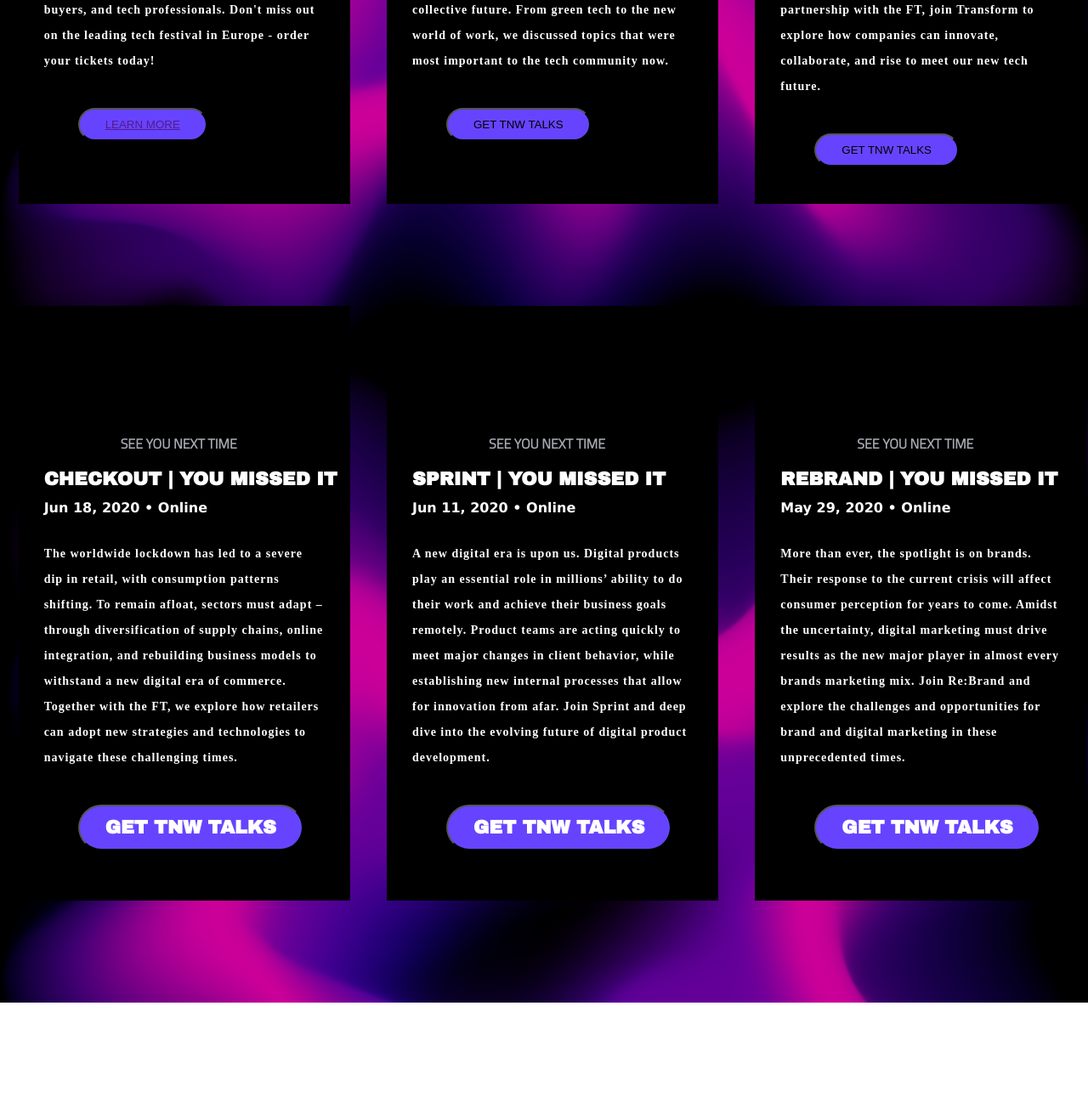
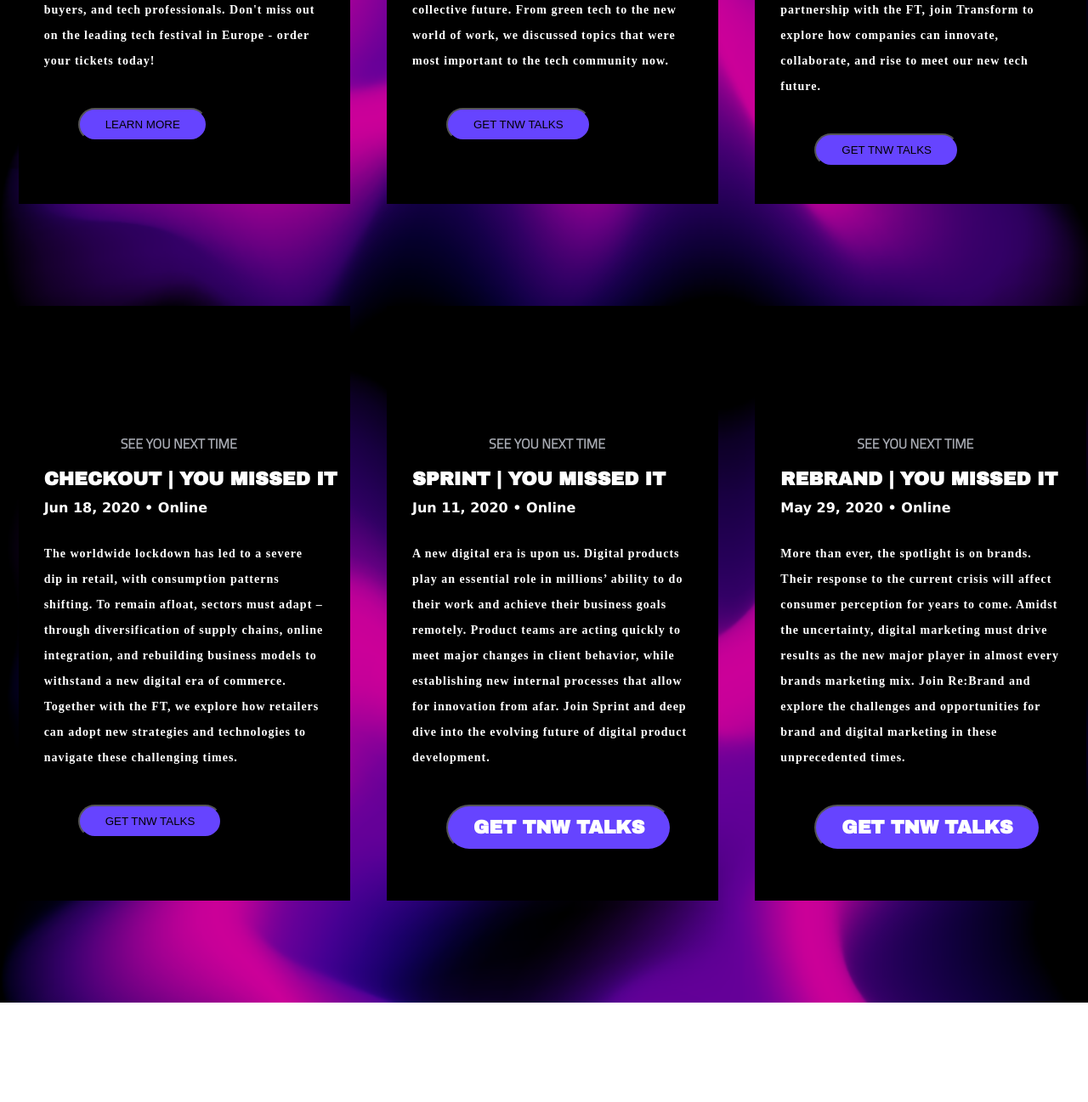
Before and after one commit to DiamondNath07/TNW_Event_Clone, a website: page index.html in a window 1280 px wide. Shown: the part 980-2277 px from the top of the page at 85% size. Drawn offline with Linux system fonts and the light colour scheme; a web font is replaced by a local one.

Commit message:
updated linters

```diff
--- a/index.html
+++ b/index.html
@@ -65,9 +65,7 @@
               leading tech festival in Europe - order your tickets today!
             </p>
             <span>
-              <button class="btn">
-                <a href="">LEARN MORE</a>
-              </button>
+              <button class="btn" type="button">LEARN MORE</button>
             </span>
           </div>
           <div class="feature_B">
@@ -86,7 +84,7 @@
               community now.
             </p>
             <span>
-              <a href=""><button type="button">GET TNW TALKS</button></a>
+              <button type="button">GET TNW TALKS</button>
             </span>
           </div>
           <div class="feature_C">
@@ -125,9 +123,7 @@
               these challenging times.
             </p>
             <span>
-              <button class="btn">
-                <label><a href="">GET TNW TALKS</a></label>
-              </button>
+              <button class="btn" type="button">GET TNW TALKS</button>
             </span>
           </div>
           <div class="feature_E">
@@ -288,7 +284,7 @@
 
       <div class="article_2">
         <div class="card_1">
-          <span><img src="./css/image/logo 2.png" alt="" /></span>
+          <span><img src="./css/image/logo2.png" alt="" /></span>
           <h6>The heart of tech</h6>
           <ul>
             <li>
```
Also changed, not shown: css/image/logo2.png (renamed from css/image/logo 2.png).
